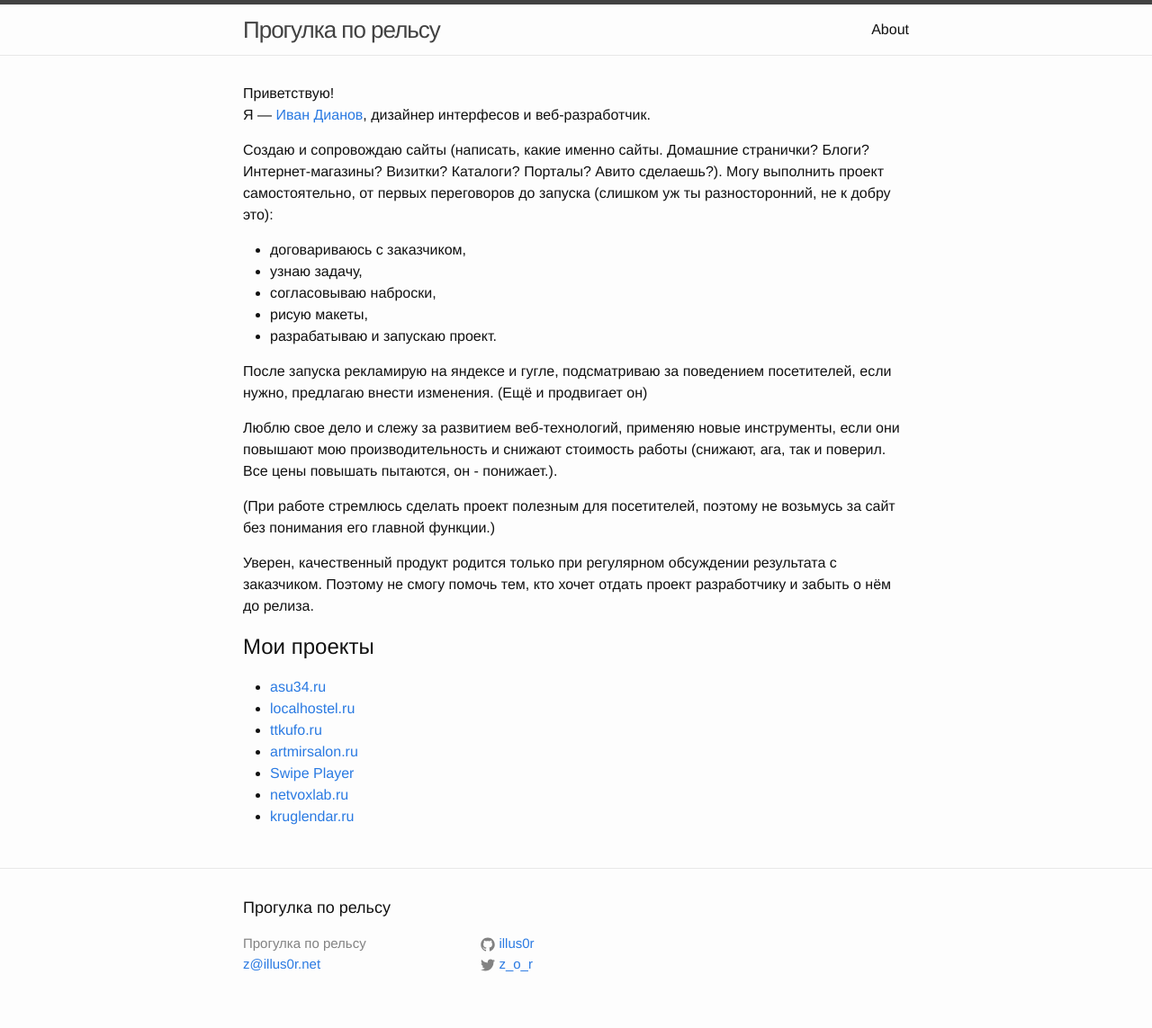
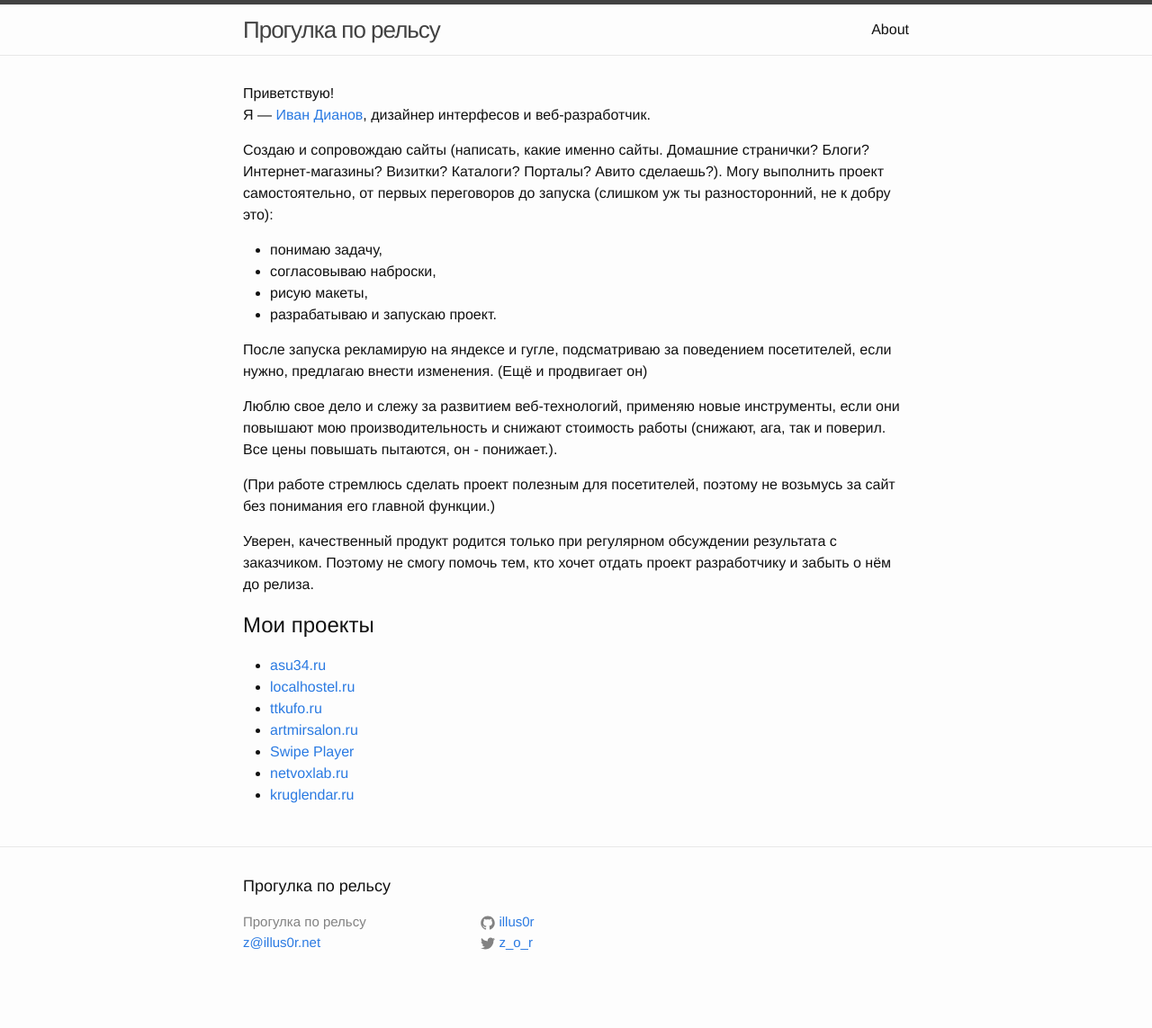
Before and after one commit to illus0r/dianov.org, a Jekyll site: the page built from index.md, in a window 1280 px wide. Shown: the whole page at 90% size. Built offline with Jekyll 4.4.1, drawn with Linux system fonts in a browser that asks for light colours; after the commit the page ends 1119 px from its top, so only the background shows below that.

Commit message:
Updated index.md

```diff
--- a/index.md
+++ b/index.md
@@ -8,8 +8,7 @@ published: true
 
 Создаю и сопровождаю сайты (написать, какие именно сайты. Домашние странички? Блоги? Интернет-магазины? Визитки? Каталоги? Порталы? Авито сделаешь?). Могу выполнить проект самостоятельно, от первых переговоров до запуска (слишком уж ты разносторонний, не к добру это):
 
-* договариваюсь с заказчиком,
-* узнаю задачу,
+* понимаю задачу,
 * согласовываю наброски,
 * рисую макеты,
 * разрабатываю и запускаю проект.
```
